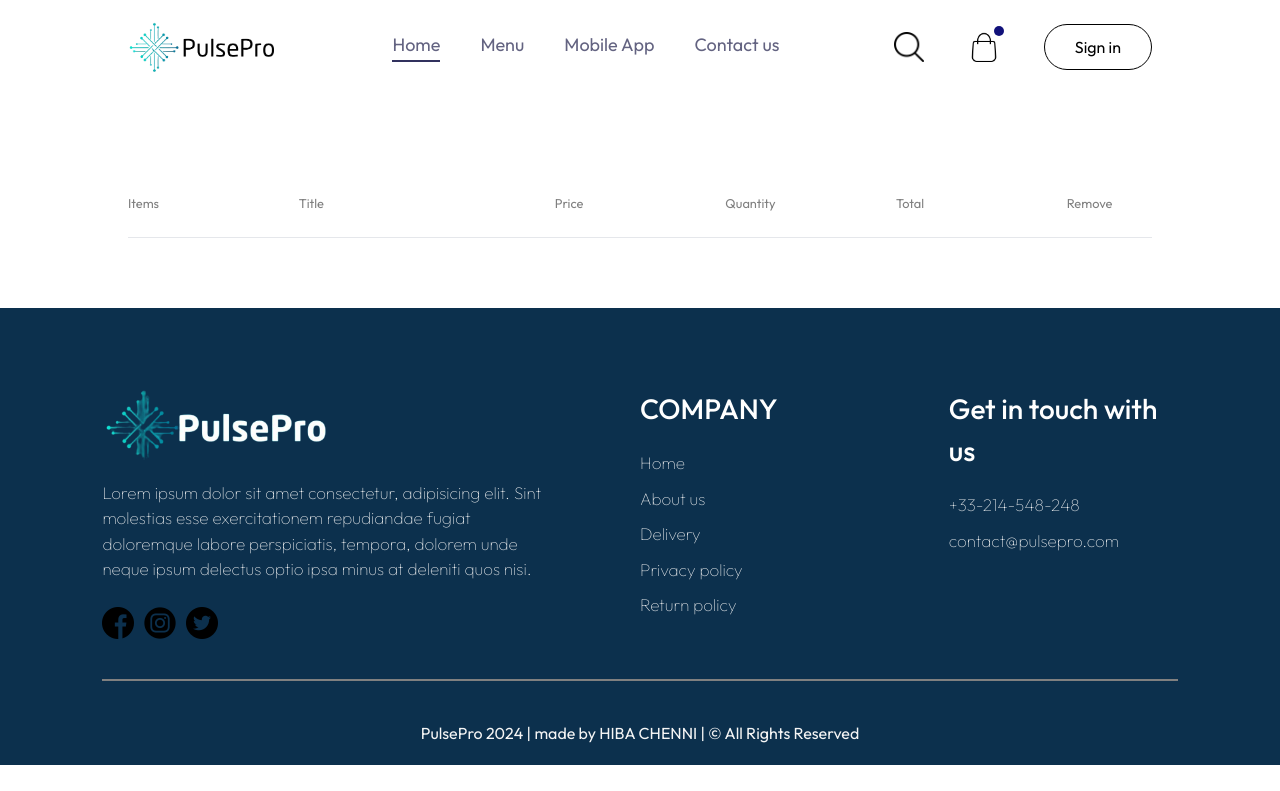
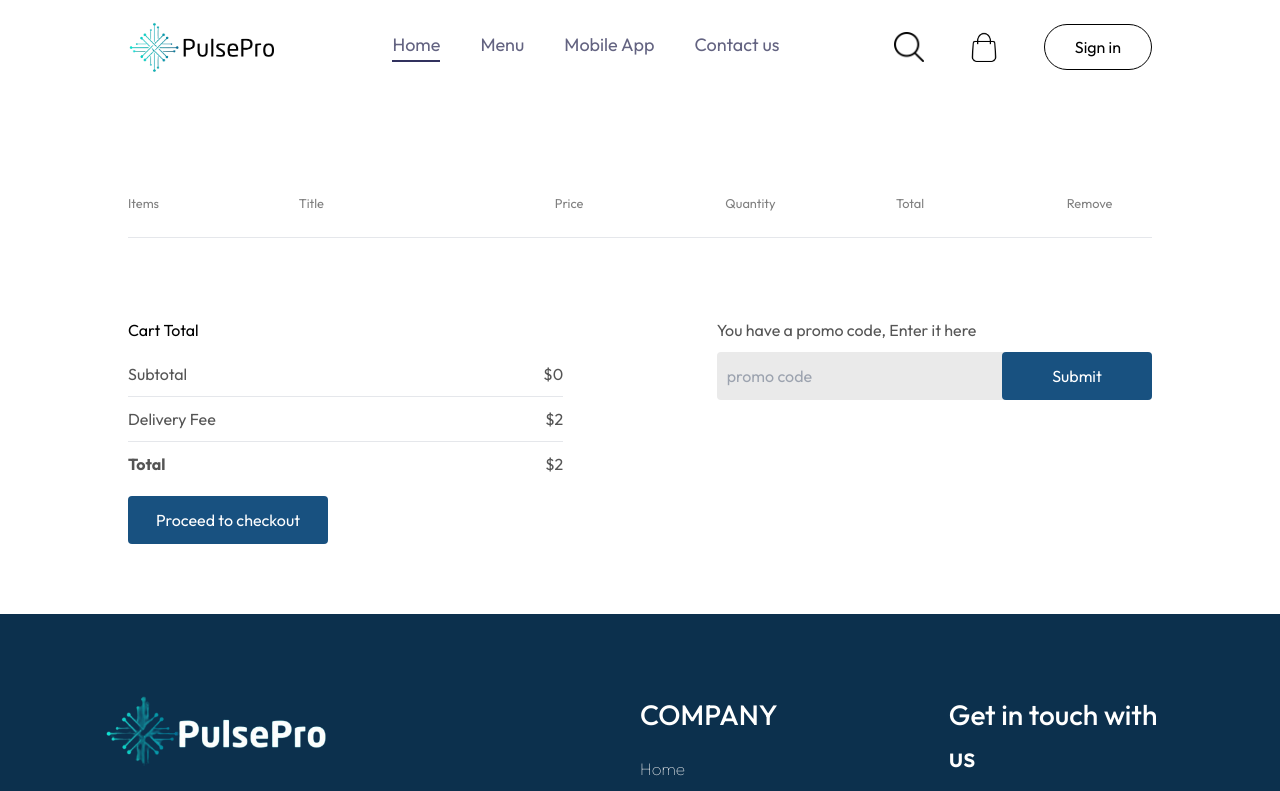
Before and after one commit to Hibajk/ecom_website, a React (Vite) app: page /cart in a window 1280 px wide. Shown: the top 791 px of the page. Built offline with nearby package versions, Linux system fonts and the light colour scheme.

Commit message:
remove dot when cart is empty

```diff
--- a/src/components/Navbar/Navbar.jsx
+++ b/src/components/Navbar/Navbar.jsx
@@ -1,13 +1,16 @@
-import React, { useState } from 'react'
+import React, { useContext, useState } from 'react'
 import './Navbar.css'
 import { assets } from '../../assets/assets'
 import { Link, NavLink } from 'react-router-dom'
+import { StoreContext } from '../../context/StoreContext'
 
 
 
 const Navbar = ({setShowLogin}) => {
 
-  const [menu,setMenu] = useState("Home")
+  const [menu,setMenu] = useState("Home");
+
+  const {getTotalCartAmount} = useContext(StoreContext);
 
   return (
     <div className='navbar'>
@@ -24,7 +27,7 @@
           </div>
           <div className="navbar-right1">
             <NavLink to='cart'><img src={assets.cardicon} alt="" /></NavLink>
-            <div className="dot"></div>
+            <div className={getTotalCartAmount()===0?"":"dot"}></div>
           </div>
           <button onClick={()=>setShowLogin(true)}>Sign in</button>
         </div>
--- a/src/context/StoreContext.jsx
+++ b/src/context/StoreContext.jsx
@@ -20,9 +20,20 @@
         setCartItems((prev)=>({...prev,[itemId]:prev[itemId]-1}))
     }
 
-    useEffect(()=>{
-        console.log(cartItems);
-    },[cartItems])
+
+    const getTotalCartAmount = () => {
+        let totalAmount = 0;
+        for(const item in cartItems)
+        {
+            if (cartItems[item]>0) {
+                let itemInfo = product_list.find((product)=>product._id === item);
+                totalAmount += itemInfo.price* cartItems[item];
+            }
+        }
+        return totalAmount;
+    }
+
+
 
 
     const contextValue = {
@@ -30,7 +41,8 @@
         cartItems,
         setCartItems,
         addToCart,
-        removeFromCart
+        removeFromCart,
+        getTotalCartAmount
     }
     return (
         <StoreContext.Provider value={contextValue}>
--- a/src/pages/Cart/Cart.css
+++ b/src/pages/Cart/Cart.css
@@ -22,3 +22,79 @@
 .cart-items-item .cross{
     cursor: pointer;
 }
+
+.cart-bottom{
+    margin-top: 80px;
+    display: flex;
+    justify-content: space-between;
+    gap: max(12vw,20px);
+}
+
+.cart-total{
+    flex: 1;
+    display: flex;
+    flex-direction: column;
+    gap: 20px;
+}
+
+.cart-total-details{
+    display: flex;
+    justify-content: space-between;
+    color: #555;
+}
+
+.cart-total hr{
+    margin: 10px 0px;
+}
+
+.cart-total button{
+    border: none;
+    color: white;
+    background-color: rgb(24, 81, 128);
+    width: max(15vw,200px);
+    padding: 12px 0px;
+    border-radius: 4px;
+    cursor: pointer;
+}
+
+.cart-promocode{
+    flex: 1;
+}
+
+.cart-promocode p{
+    color: #555;
+}
+
+.cart-promocode-input{
+    margin-top: 10px;
+    display: flex;
+    justify-content: space-between;
+    align-items: center;
+    background-color: #eaeaea;
+    border-radius: 4px;
+}
+
+.cart-promocode-input input{
+    background: transparent;
+    border: none;
+    outline: none;
+    padding-left: 10px;
+}
+
+.cart-promocode-input button{
+    width: max(10vw,150px);
+    padding: 12px 5px;
+    background-color: rgb(24, 81, 128);
+    border: none;
+    color: white;
+    border-radius: 4px;
+}
+
+@media (max-width:750px) {
+    .cart-bottom{
+        flex-direction: column-reverse;
+    }
+    .cart-promocode{
+        justify-content: start;
+    }
+}
--- a/src/pages/Cart/Cart.jsx
+++ b/src/pages/Cart/Cart.jsx
@@ -5,7 +5,7 @@
 
 const Cart = () => {
 
-  const {cartItems,product_list,removeFromCart} = useContext(StoreContext);
+  const {cartItems,product_list,removeFromCart, getTotalCartAmount} = useContext(StoreContext);
 
   return (
     <div className='cart'>
@@ -39,6 +39,37 @@
           }
         })}
       </div>
+      <div className='cart-bottom'>
+        <div className="cart-total">
+          <h2>Cart Total</h2>
+          <div>
+            <div className="cart-total-details">
+              <p>Subtotal</p>
+              <p>${getTotalCartAmount()}</p>
+            </div>
+            <hr />
+            <div className="cart-total-details">
+              <p>Delivery Fee</p>
+              <p>${2}</p>
+            </div>
+            <hr />
+            <div className="cart-total-details">
+              <b>Total</b>
+              <p>${getTotalCartAmount()+2}</p>
+            </div>
+          </div>
+          <button>Proceed to checkout</button>
+        </div>
+        <div className="cart-promocode">
+          <div>
+            <p>You have a promo code, Enter it here</p>
+            <div className='cart-promocode-input'>
+              <input type="text" placeholder='promo code' />
+              <button>Submit</button>
+            </div>
+          </div>
+        </div>
+      </div>
     </div>
   )
 }
```
